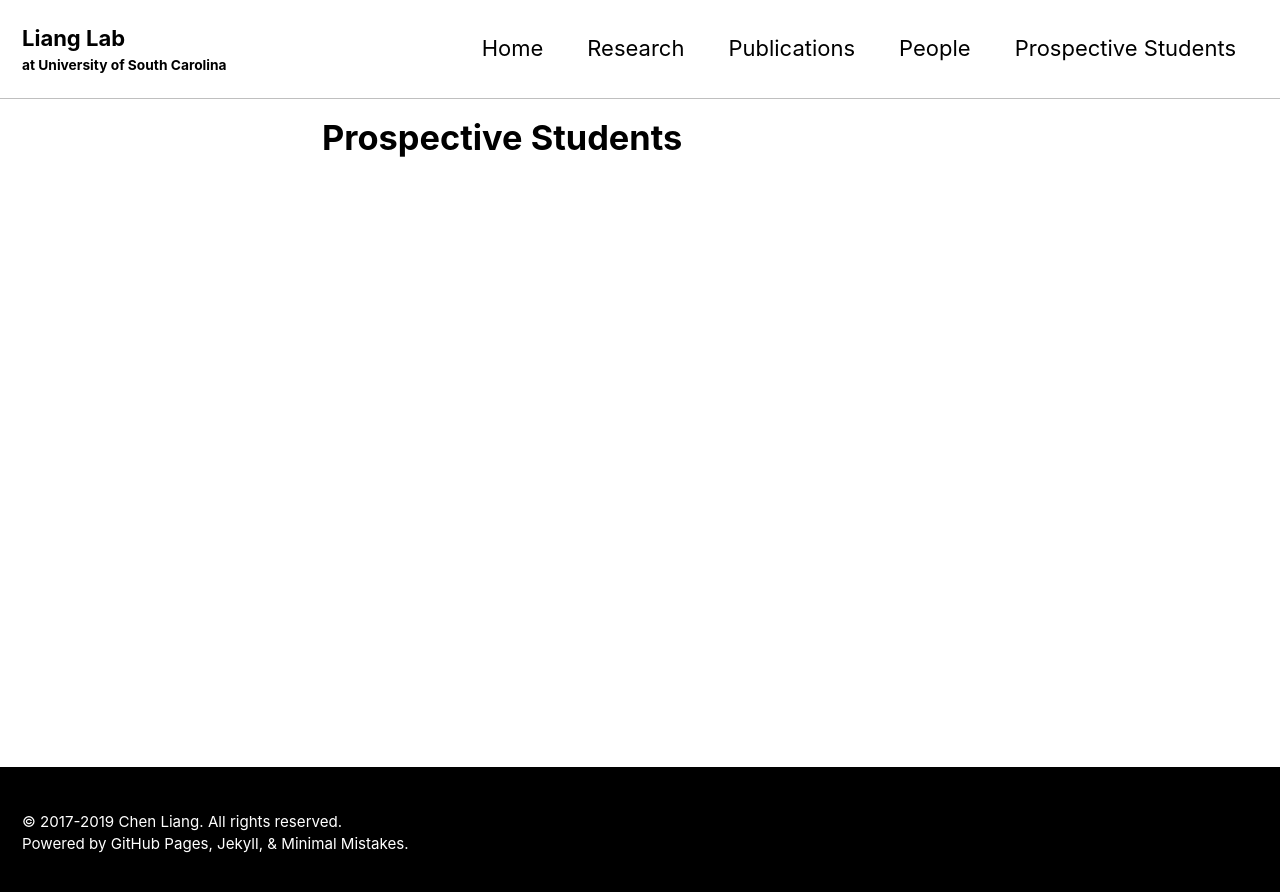
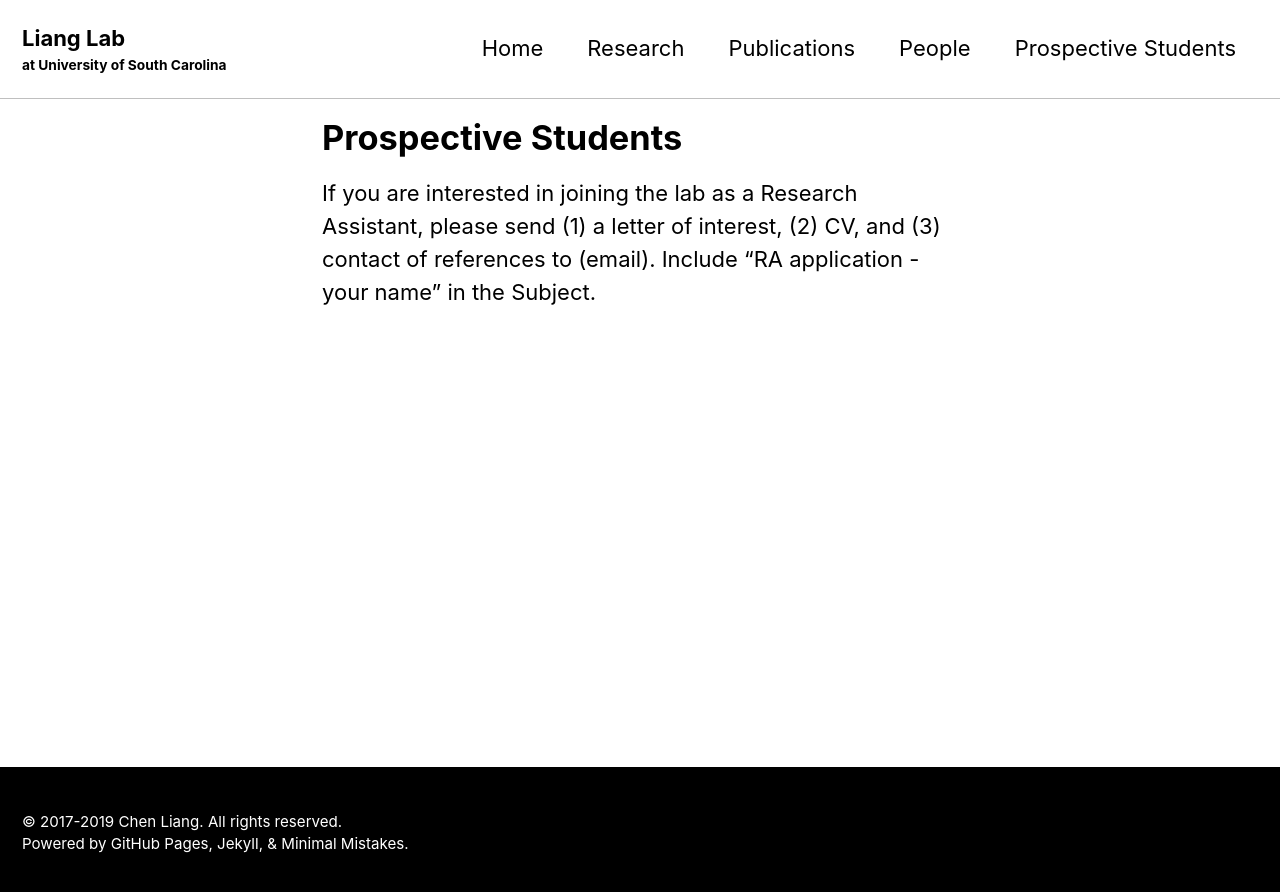
Before and after one commit to nehcgnail/nehcgnail.github.io, a Jekyll site: the page built from _pages/prospective_students.md, in a window 1280 px wide. Shown: the top 892 px of the page. Built offline with Jekyll 4.4.1, drawn with Linux system fonts in a browser that asks for light colours; cached includes are drawn as plain includes; nearby versions of some CDN libraries.

Commit message:
prospective students

```diff
--- a/_pages/prospective_students.md
+++ b/_pages/prospective_students.md
@@ -4,3 +4,5 @@ title: "Prospective Students"
 permalink: /prospective_students/
 author_profile: false
 ---
+
+If you are interested in joining the lab as a Research Assistant, please send (1) a letter of interest, (2) CV, and (3) contact of references to (email). Include "RA application - your name" in the Subject.
```
Also changed, not shown: _pages/publications.md (+1 -0 lines), _pages/research.md (+1 -1 lines), index.md (+1 -1 lines).
